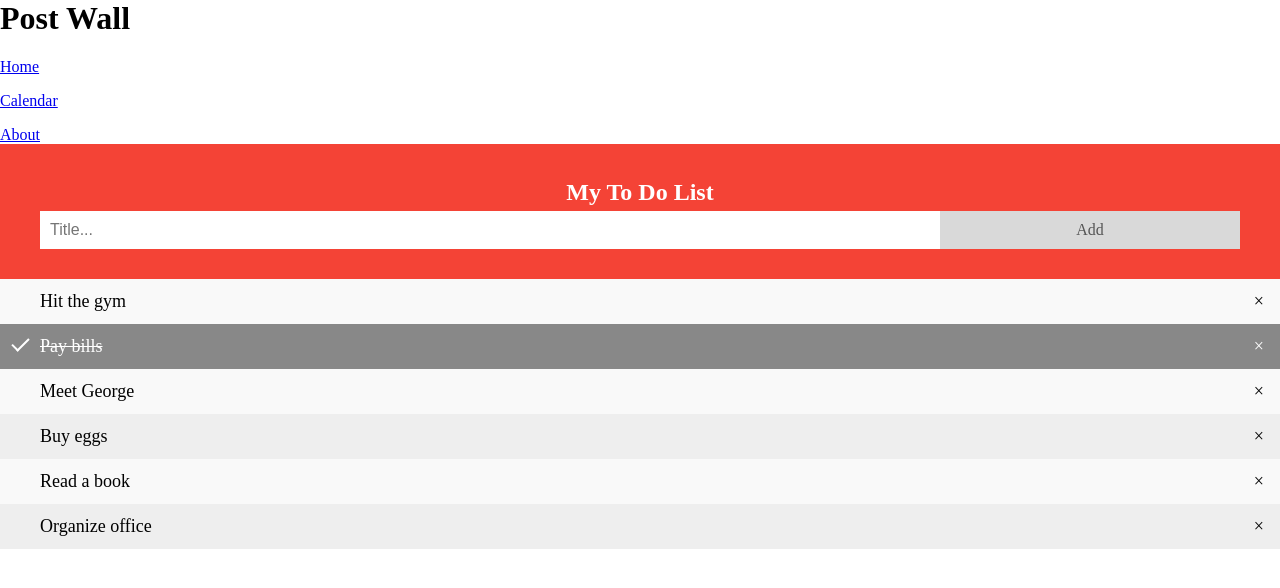
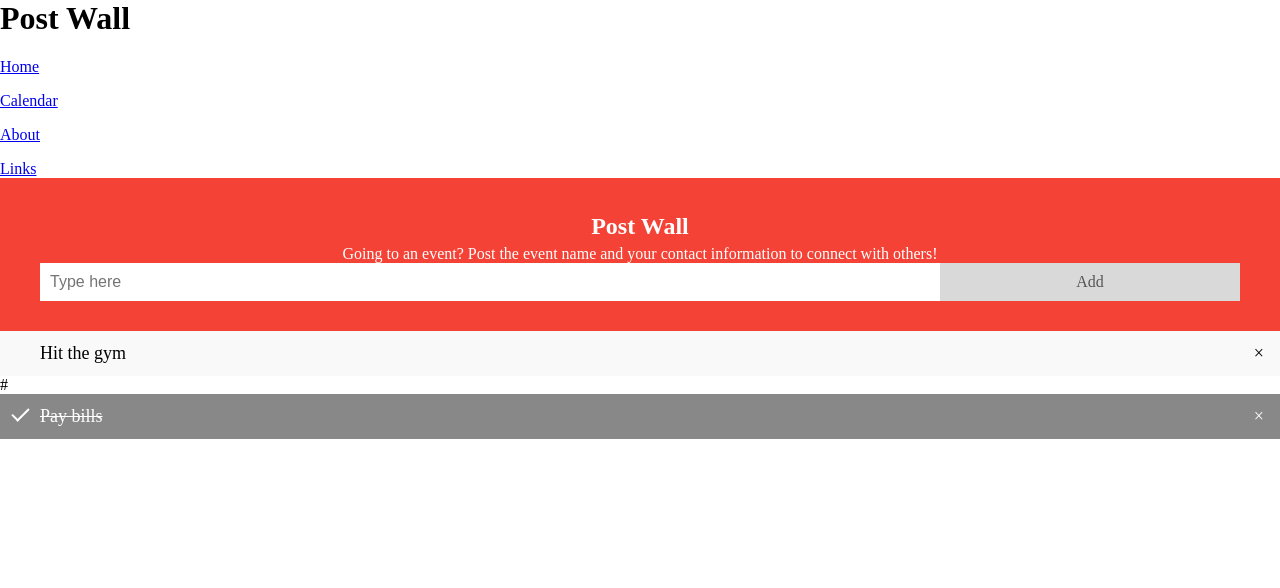
Before and after one commit to claudia0sorio/ACTivism, a Python web app: template templates/post_wall.html in a window 1280 px wide. Shown: the top 588 px of the page. Run offline with Jinja, Linux system fonts and the light colour scheme; the template is opened without the code that fills it, so the values that code supplies are empty.

Commit message:
changed name

```diff
--- a/templates/post_wall.html
+++ b/templates/post_wall.html
@@ -135,23 +135,22 @@ input {
       <a class = "navlinks" href='/calendar'>Calendar</a>
       <p class="sidespacer"></p>
       <a class = "navlinks" href='/about_us'>About</a>
+      <p class="sidespacer"></p>
+      <a class = "navlinks" href='/about_us'>Links</a>
     </nav>
 
   </header>
 
   <div id="myDIV" class="header">
-    <h2 style="margin:5px">My To Do List</h2>
-    <input type="text" id="myInput" placeholder="Title...">
+    <h2 style="margin:5px">Post Wall</h2>
+    Going to an event? Post the event name and your contact information to connect with others!
+    <input type="text" id="myInput" placeholder="Type here">
     <span onclick="newElement()" class="addBtn">Add</span>
   </div>
 
   <ul id="myUL">
     <li>Hit the gym</li>
-    <li class="checked">Pay bills</li>
-    <li>Meet George</li>
-    <li>Buy eggs</li>
-    <li>Read a book</li>
-    <li>Organize office</li>
+  #  <li class="checked">Pay bills</li>
   </ul>
 
   <script>
```
